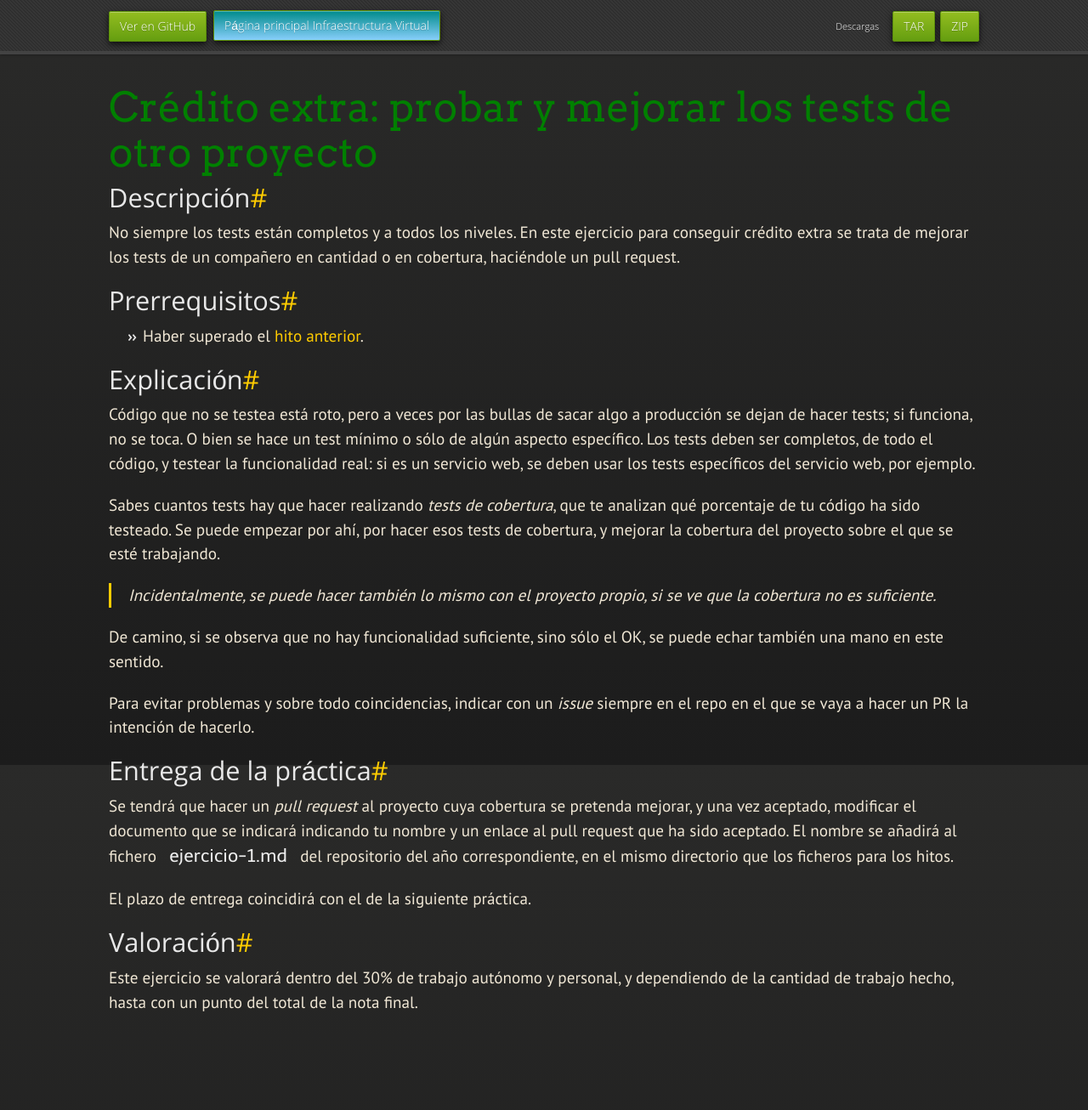
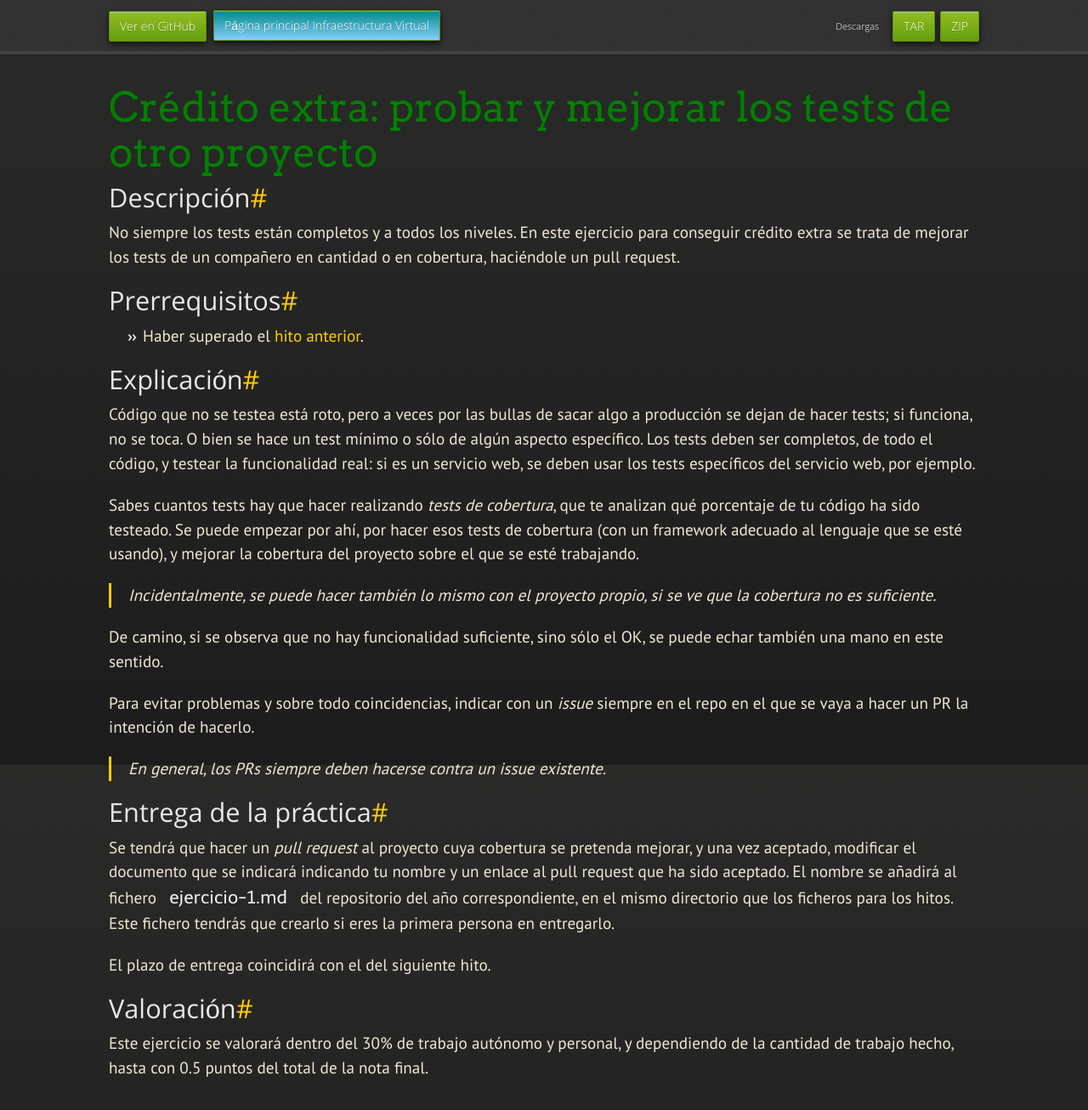
Before and after one commit to JJ/IV, a Jekyll site: the page built from documentos/proyecto/3.5.tests.md, in a window 1280 px wide and 1381 px high. Shown: the top 1306 px of the window at 85% size. Built offline with Jekyll 4.4.1, drawn with Linux system fonts in a browser that asks for light colours; nearby versions of some CDN libraries; some web fonts are replaced; our own code applies the rules of GitHub Pages for plain Markdown files.

Commit message:
Sync documentos/proyecto/3.5.tests.md de master a gh-pages

```diff
--- a/documentos/proyecto/3.5.tests.md
+++ b/documentos/proyecto/3.5.tests.md
@@ -8,12 +8,15 @@ layout: index
 Descripción
 -----------------
 
-No siempre los tests están completos y a todos los niveles. En este ejercicio para conseguir crédito extra se trata de mejorar los tests de un compañero en cantidad o en cobertura, haciéndole un pull request.
+No siempre los tests están completos y a todos los niveles. En este
+ejercicio para conseguir crédito extra se trata de mejorar los tests
+de un compañero en cantidad o en cobertura, haciéndole un pull
+request.
 
 Prerrequisitos
 --------------------
 
-* Haber superado el [hito anterior](3.PaaS).
+* Haber superado el [hito anterior](4.PaaS).
 
 Explicación
 ----------------
@@ -27,15 +30,22 @@ los tests específicos del servicio web, por ejemplo.
 
 Sabes cuantos tests hay que hacer realizando *tests de cobertura*, que
 te analizan qué porcentaje de tu código ha sido testeado. Se puede
-empezar por ahí, por hacer esos tests de cobertura, y mejorar la
+empezar por ahí, por hacer esos tests de cobertura (con un framework
+adecuado al lenguaje que se esté usando), y mejorar la
 cobertura del proyecto sobre el que se esté trabajando.
 
 > Incidentalmente, se puede hacer también lo mismo con el proyecto
 > propio, si se ve que la cobertura no es suficiente.
 
-De camino, si se observa que no hay funcionalidad suficiente, sino sólo el OK, se puede echar también una mano en este sentido.
+De camino, si se observa que no hay funcionalidad suficiente, sino
+sólo el OK, se puede echar también una mano en este sentido.
 
-Para evitar problemas y sobre todo coincidencias, indicar con un *issue* siempre en el repo en el que se vaya a hacer un PR la intención de hacerlo.
+Para evitar problemas y sobre todo coincidencias, indicar con un
+*issue* siempre en el repo en el que se vaya a hacer un PR la
+intención de hacerlo.
+
+> En general, los PRs siempre deben hacerse contra un issue
+> existente.
 
 Entrega de la práctica
 --------------------------------
@@ -43,13 +53,16 @@ Entrega de la práctica
 Se tendrá que hacer un *pull request* al proyecto cuya cobertura se
 pretenda mejorar, y una vez aceptado, modificar el documento que se
 indicará indicando tu nombre y un enlace al pull request que ha sido
-aceptado. El nombre se añadirá al fichero `ejercicio-1.md` del repositorio del año correspondiente, en el mismo directorio que los ficheros para los hitos.
+aceptado. El nombre se añadirá al fichero `ejercicio-1.md` del
+repositorio del año correspondiente, en el mismo directorio que los
+ficheros para los hitos. Este fichero tendrás que crearlo si eres la
+primera persona en entregarlo.
 
-El plazo de entrega coincidirá con el de la siguiente práctica.
+El plazo de entrega coincidirá con el del siguiente hito.
 
 Valoración
 --------------
 
 Este ejercicio se valorará dentro del 30% de trabajo autónomo y
-personal, y dependiendo de la cantidad de trabajo hecho, hasta con un
-punto del total de la nota final.
+personal, y dependiendo de la cantidad de trabajo hecho, hasta con 0.5
+puntos del total de la nota final.
```
